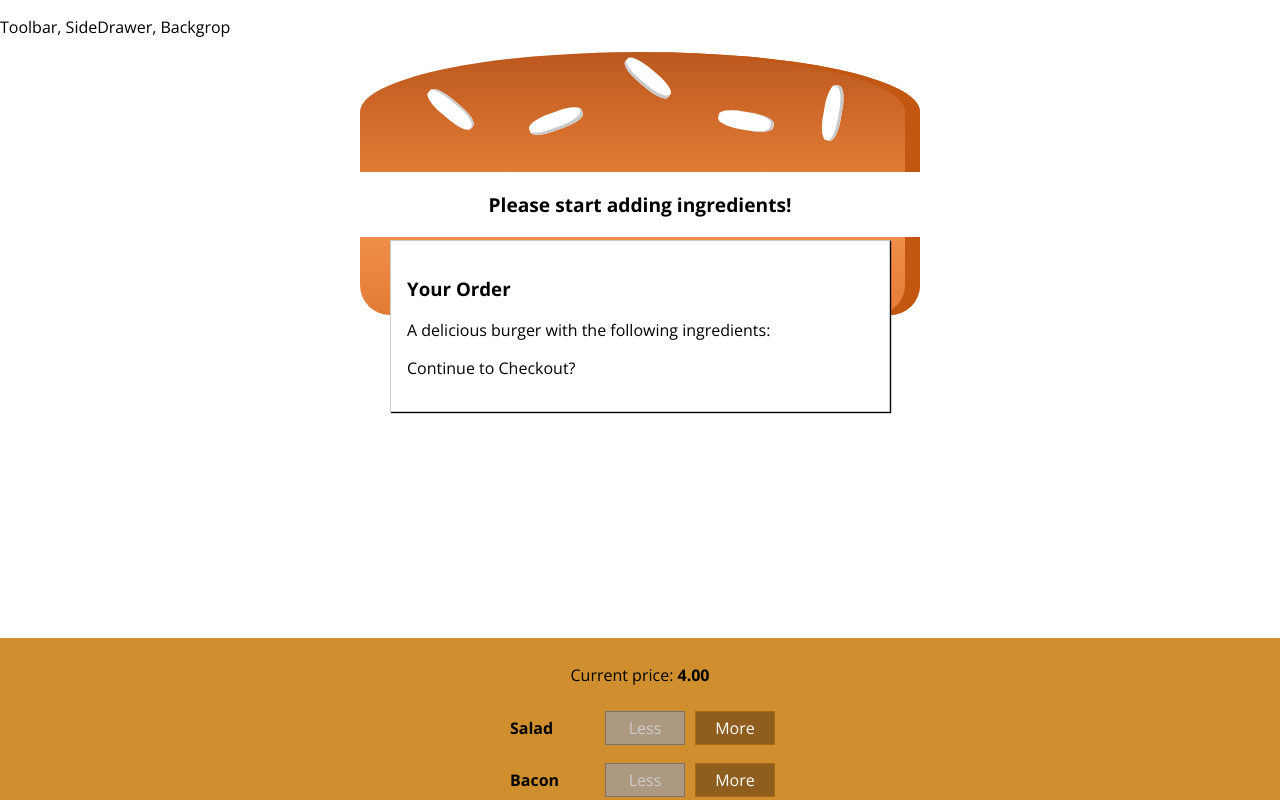
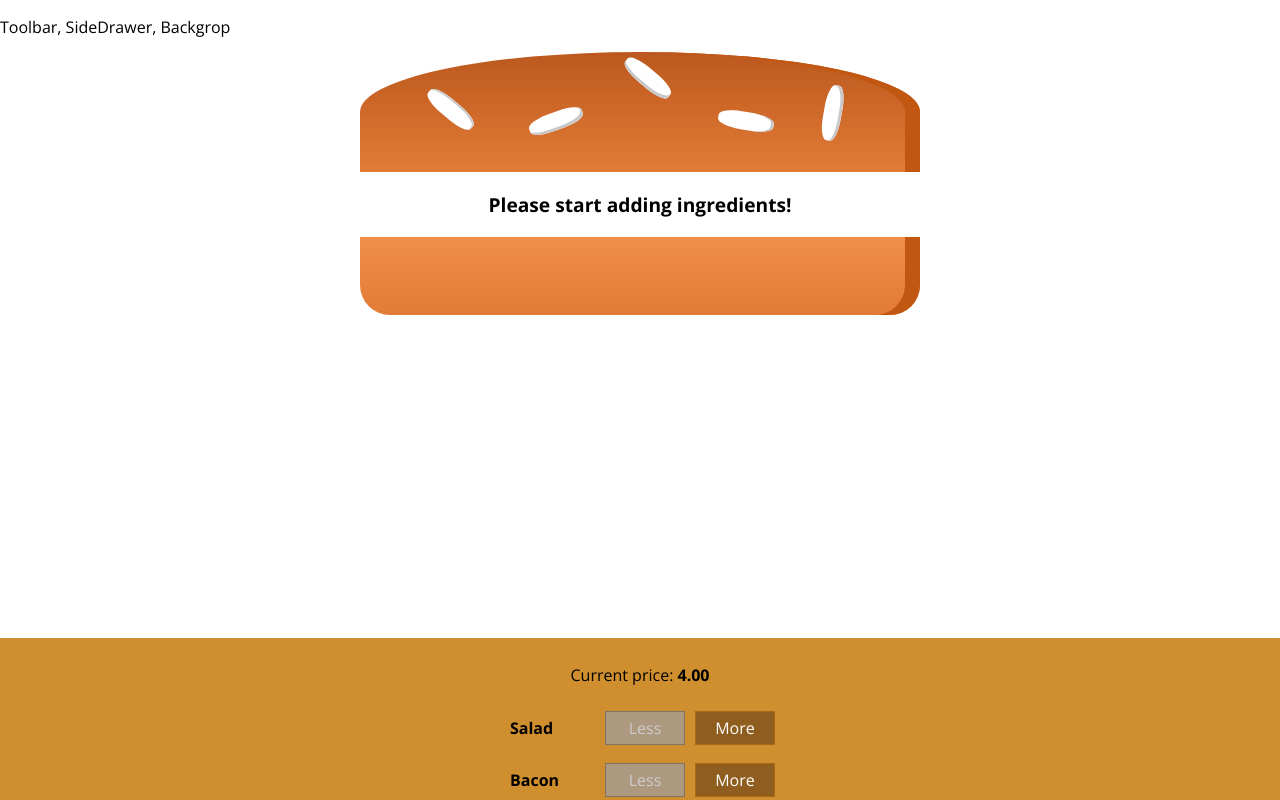
Before and after one commit to marcusholmgren/burger-builder, a React (Create React App) app: page / in a window 1280 px wide. Shown: the top 800 px of the page. Built offline with nearby package versions, Linux system fonts and the light colour scheme.

Commit message:
Display order modal

```diff
--- a/src/compontents/Burger/BuildControls/BuildControls.js
+++ b/src/compontents/Burger/BuildControls/BuildControls.js
@@ -23,7 +23,8 @@ const buildControls = (props) => (
         ))}
         <button
             className="OrderButton"
-            disabled={props.purchasable}>ORDER NOW
+            disabled={props.purchasable}
+            onClick={props.ordered}>ORDER NOW
         </button>
     </div>
 );
--- a/src/compontents/UI/Modal/Modal.js
+++ b/src/compontents/UI/Modal/Modal.js
@@ -2,7 +2,11 @@ import React from 'react';
 import './Modal.css';
 
 const modal = (props) => (
-    <div className="Modal">
+    <div className="Modal"
+    style={{
+        transform: props.show ? 'translateY(0)' : 'translateY(-100vh)',
+        opacity: props.show ? '1' : '0'
+    }}>
         {props.children}
     </div>
 );
--- a/src/containers/BurgerBuilder/BurgerBuilder.js
+++ b/src/containers/BurgerBuilder/BurgerBuilder.js
@@ -22,7 +22,8 @@ class BurgerBuilder extends Component {
             meat: 0
         },
         totalPrice: BURGER_START_PRICE,
-        purchasable: false
+        purchasable: false,
+        purchasing: false
     }
 
     addIngredientHandler = (type) => {
@@ -69,6 +70,10 @@ class BurgerBuilder extends Component {
         this.setState({purchasable: sum > 0});
     }
 
+    purchaseHandler() {
+        this.setState({purchasing: true});
+    }
+
     render() {
         const disableInfo = {
             ...this.state.ingredients
@@ -78,7 +83,7 @@ class BurgerBuilder extends Component {
         }
         return (
             <>
-                <Modal>
+                <Modal show={this.state.purchasing}>
                     <OrderSummary ingredients={this.state.ingredients}/>
                 </Modal>
                 <Burger ingredients={this.state.ingredients}/>
@@ -88,6 +93,7 @@ class BurgerBuilder extends Component {
                     disabled={disableInfo}
                     price={this.state.totalPrice.toFixed(2)}
                     purchasable={!this.state.purchasable}
+                    ordered={this.purchaseHandler.bind(this)}
                 />
             </>
         );
```
